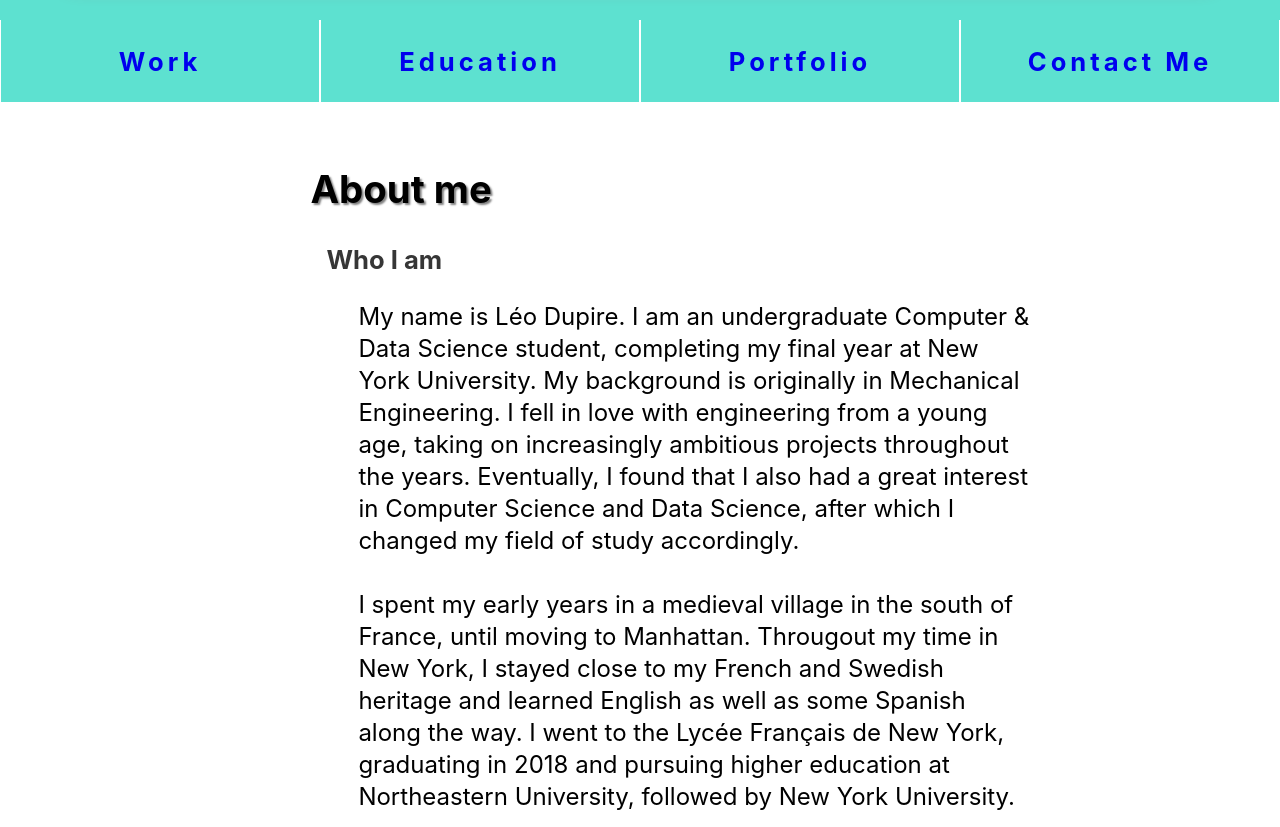
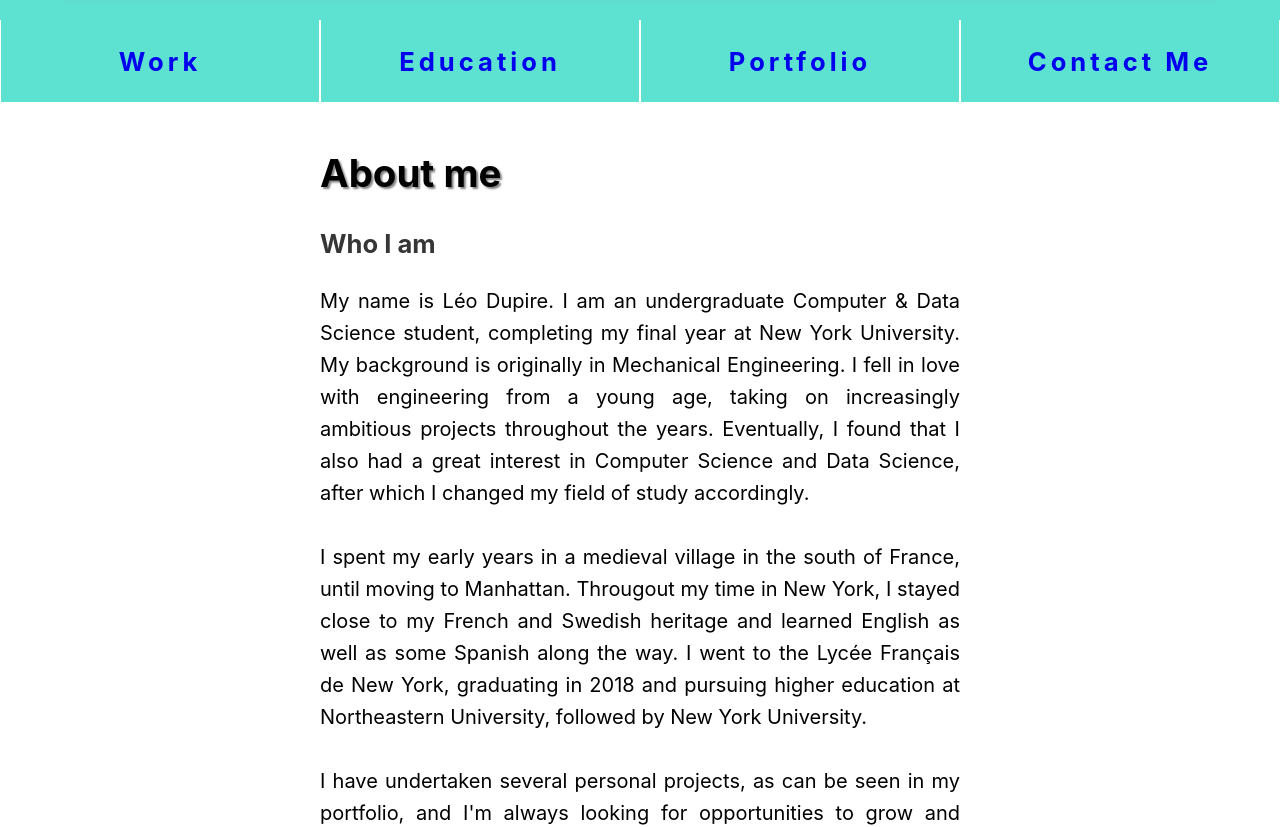
Before and after one commit to leodup/leo-dupire-react-app, a React (Create React App) app: page / in a window 1280 px wide. Shown: the part 700-1527 px from the top of the page. Built offline with nearby package versions, Linux system fonts and the light colour scheme.

Commit message:
Added Portfolio content and fixed some formatting on home

```diff
--- a/src/Education.css
+++ b/src/Education.css
@@ -119,6 +119,7 @@ h2#NEU2 {
     overflow: hidden;
     font-size: 1.25vw;
     width: 50%;
+    text-align: justify;
 }
 
 .Description#NEU {
@@ -127,6 +128,7 @@ h2#NEU2 {
     overflow: hidden;
     font-size: 1.25vw;
     width: 50%;
+    text-align: justify;
 }
 
 .Description#LFNY {
@@ -135,6 +137,7 @@ h2#NEU2 {
     overflow: hidden;
     font-size: 1.25vw;
     width: 50%;
+    text-align: justify;
 }
 
 .Title {
--- a/src/Home.css
+++ b/src/Home.css
@@ -90,19 +90,6 @@
     .Name {
         font-size: 8rem;
     }
-}
-
-h2.HomeName {
-}
-
-h2#Home {
-    font-size: 3vw;
-    text-shadow: 2px 2px 2px grey;
-}
-
-h3#Home {
-    font-size: 2vw;
-    color: rgb(54, 54, 54);
 }
 
 .Name#First {
@@ -419,24 +406,25 @@ h3#Home {
   /* BODY */
 
 h2#Home {
-        padding-top: 2rem;
-        padding-left: 5rem;
+    font-size: 3vw;
+    text-shadow: 2px 2px 2px grey;
+    padding-top: 2vh;
 }
 
 h3#Home {
-        padding-left: 6rem;
+    font-size: 2vw;
+    color: rgb(54, 54, 54);
 }
 
 p#Home {
-        padding-left: 8rem;
-        font-size: 1.5rem;
-        line-height: 2rem;
-        width: 85%;
+    font-size: 2.5vh;
+    line-height: 4vh;
+    text-align: justify;
   }
 
 .body#Home {
-    padding-left: 18vw;
-    padding-right: 20vw;
+    padding-left: 25vw;
+    padding-right: 25vw;
 }
 
 .ResumePosition {
--- a/src/Home.js
+++ b/src/Home.js
@@ -109,12 +109,12 @@ const Home = () => {
         return () => clearInterval(interval);
     })
 
-    const whoAmI =  <p>
+    const whoAmI =  <p id="Home">
                         My name is Léo Dupire. I am an undergraduate Computer & Data Science student, completing my final year at New York University. My background is originally in Mechanical Engineering. I fell in love with engineering from a young age, taking on increasingly ambitious projects throughout the years. Eventually, I found that I also had a great interest in Computer Science and Data Science, after which I changed my field of study accordingly. <br></br> <br></br>
                         I spent my early years in a medieval village in the south of France, until moving to Manhattan. Througout my time in New York, I stayed close to my French and Swedish heritage and learned English as well as some Spanish along the way. I went to the Lycée Français de New York, graduating in 2018 and pursuing higher education at Northeastern University, followed by New York University. <br></br> <br></br>
                         I have undertaken several personal projects, as can be seen in my portfolio, and I'm always looking for opportunities to grow and exercise my creativity and persistence. If you have any questions, please reach out!
                     </p>
-    const whatIDo = <p>
+    const whatIDo = <p id="Home">
                         As a Computer and Data Scientist I have worked in a variety of fields through academic studies as well as professional experience. I have worked in fields such as:
                         <ul>
                             <li>Cloud Computing</li>
@@ -191,9 +191,9 @@ const Home = () => {
                 <div className="body" id="Home">
                     <h2 id="Home">About me</h2>
                     <h3 id="Home">Who I am</h3>
-                    <p id="Home">{whoAmI}</p>
+                    {whoAmI}
                     <h3 id="Home">What I do</h3>
-                    <p id="Home">{whatIDo}</p>
+                    {whatIDo}
                     <h2 id="Home">Documents</h2>
                     <h3 id="Home">My Résumé</h3>
                     <div className="ResumePosition">
--- a/src/Portfolio.css
+++ b/src/Portfolio.css
@@ -261,10 +261,13 @@ h1#Portfolio {
     line-height: 16vh;
     text-align: center;
     box-shadow: 0 0 10px black;
+    text-shadow: 2px 2px 2px grey;
 }
 
 .PortfolioBody {
     margin-left: calc(50vw - var(--header-height)/2 + 2vh);
+    margin-right: calc(50vw - var(--header-height)/2 + 2vh);
+    text-align: justify;
 }
 
 h2#Section {
@@ -275,8 +278,24 @@ h2#Section {
     text-shadow: 2px 2px 2px grey;
 }
 
+h2#TBC {
+    font-size: 3.5vh;
+    font-weight: 800;
+    margin-top: 3vh;
+    margin-bottom: 0%;
+    color: grey;
+    text-shadow: 2px 2px 2px grey;
+}
+
 h3#Section {
-    font-size: 2vh;
+    font-size: 2.75vh;
+    font-weight: 800;
     margin-top: 3vh;
     margin-bottom: 1vh;
+    color: rgb(58, 58, 58);
 }
+
+p#Section {
+    font-size: 2vh;
+    line-height: 3vh;
+}
```
Also changed, not shown: src/Portfolio.js (+20 -7 lines). Lines whose indentation alone changed are shown as unchanged.
